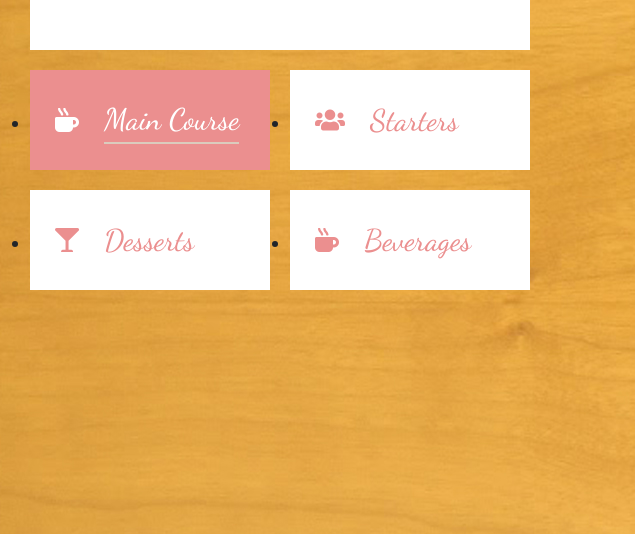
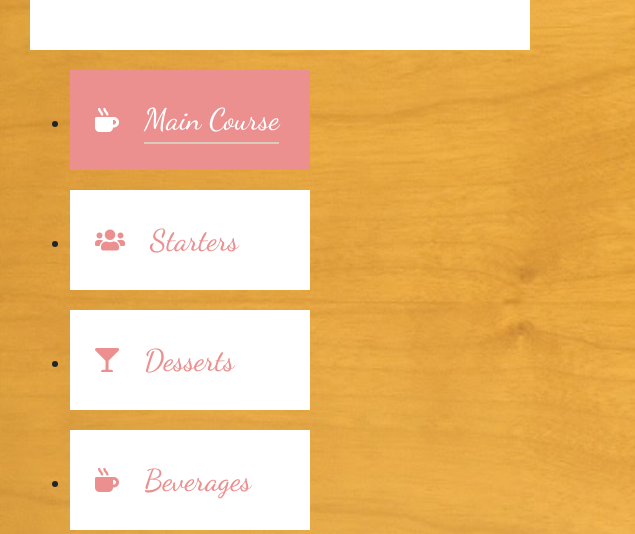
Before and after one commit to Code-Institute-Submissions/vijusuren-my-first-repo1, a plain HTML site: page menu.html in a window 1280 px wide. Shown: the part 190-724 px from the top of the page, 0-635 px from the left. Drawn offline with nearby package versions, Linux system fonts and the light colour scheme.

Commit message:
fixing navbar in menupage

```diff
--- a/menu.html
+++ b/menu.html
@@ -23,10 +23,10 @@
             background-image: url('assets/image/bgcolor.jpg');
         }
         h3 {color:#eb8f8f;}
-        .tm-site-nav ul {
+        /*.tm-site-nav ul {
                 padding: 0;
                 margin: 0;
-            }
+            }*/
         a  {
 	            color: #eb8f8f;
                 text-decoration: none!important;
```
